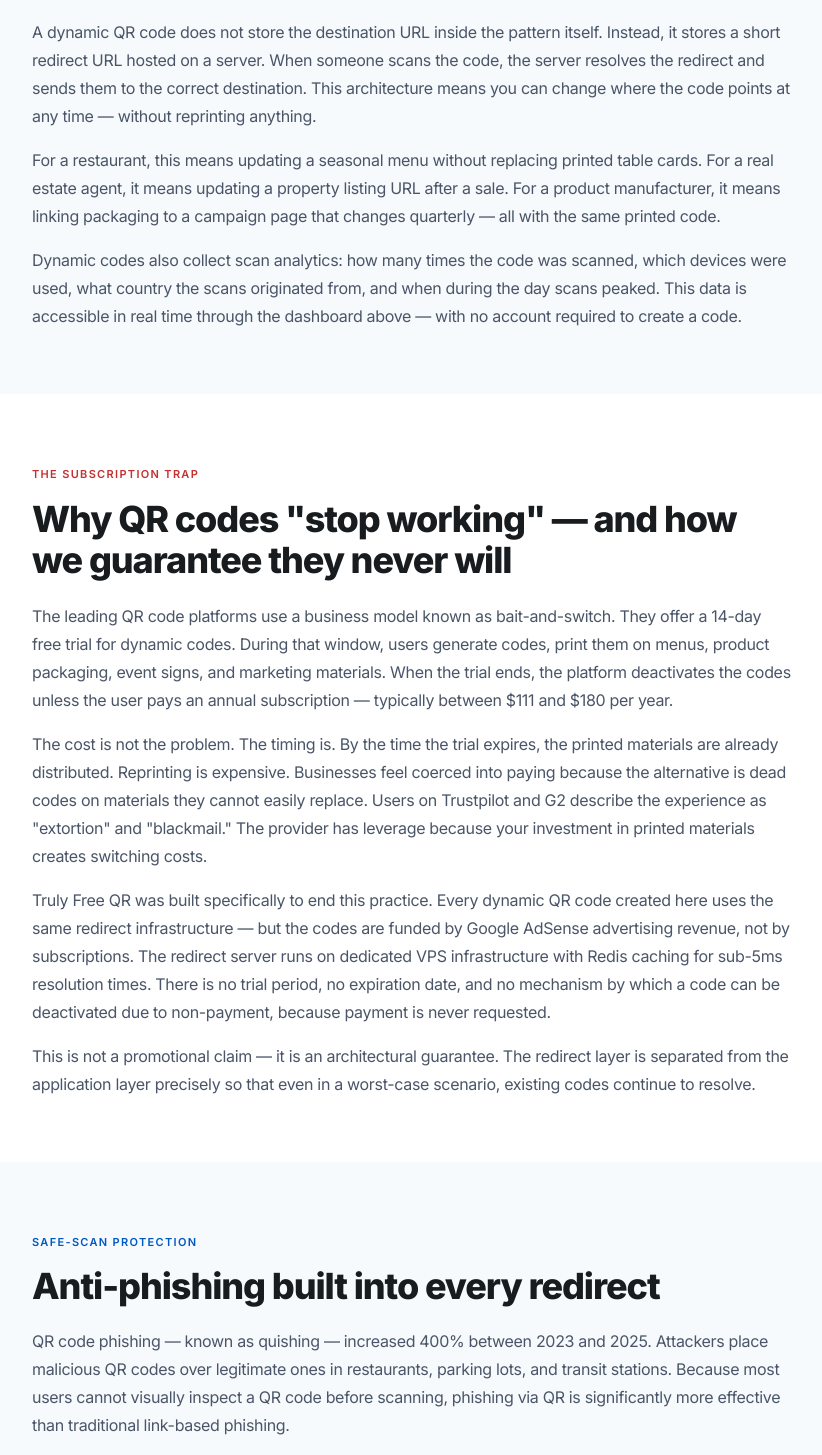
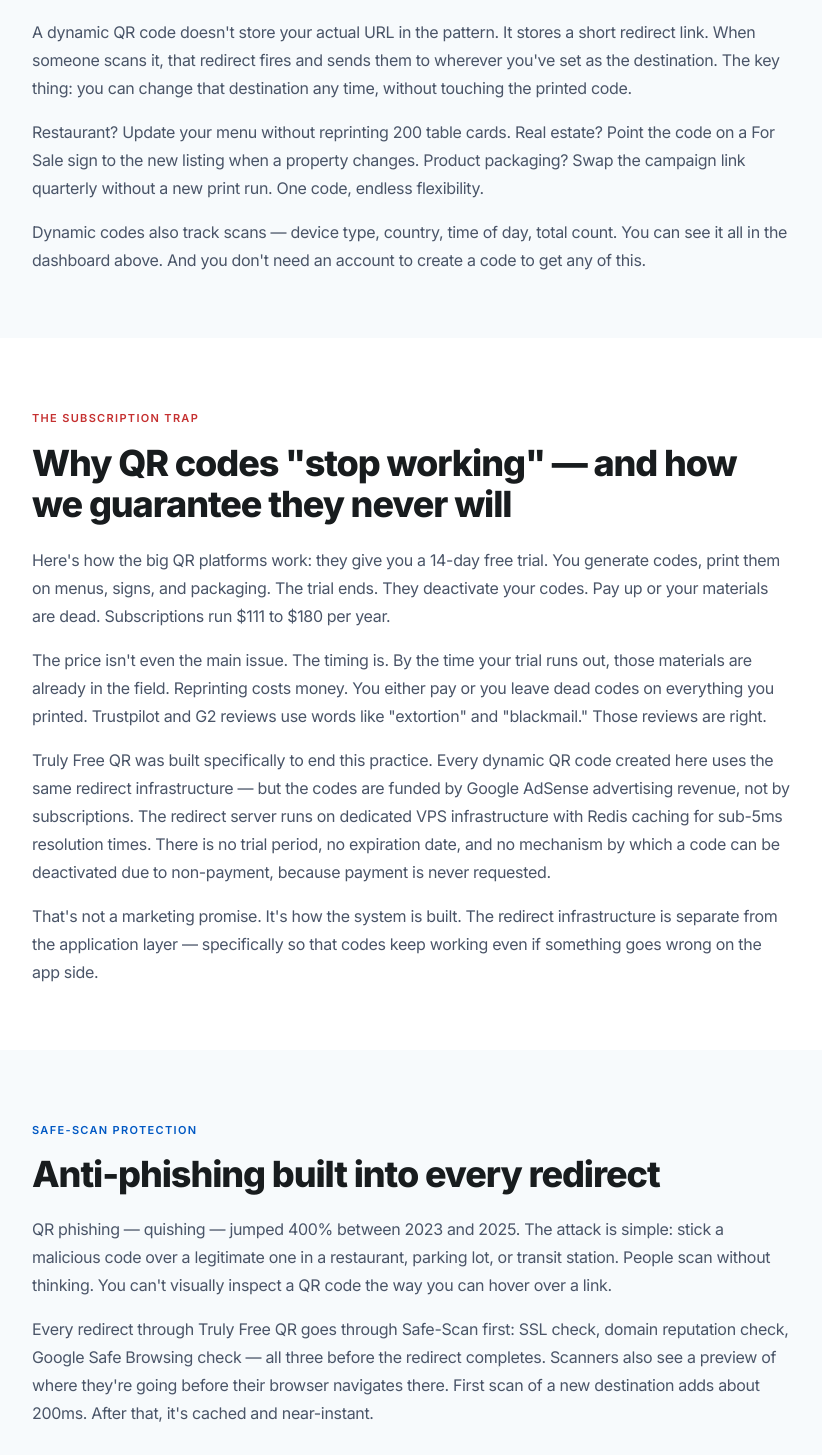
Before and after one commit to gsmith0572-dot/truly-free-qr, a Next.js app: page / in a window 1280 px wide. Shown: the part 1055-2510 px from the top of the page, without its empty margins (228-1050 px from the left). Built offline with nearby package versions, Linux system fonts and the light colour scheme.

Commit message:
feat: humanize HomepageContent — natural voice, no AI patterns

```diff
--- a/src/components/HomepageContent.tsx
+++ b/src/components/HomepageContent.tsx
@@ -74,13 +74,13 @@
               A QR code that works for your business, not against it
             </h2>
             <p style={{ fontSize: "16px", color: "#4a5568", lineHeight: 1.75, marginBottom: "16px" }}>
-              A dynamic QR code does not store the destination URL inside the pattern itself. Instead, it stores a short redirect URL hosted on a server. When someone scans the code, the server resolves the redirect and sends them to the correct destination. This architecture means you can change where the code points at any time — without reprinting anything.
+              A dynamic QR code doesn't store your actual URL in the pattern. It stores a short redirect link. When someone scans it, that redirect fires and sends them to wherever you've set as the destination. The key thing: you can change that destination any time, without touching the printed code.
             </p>
             <p style={{ fontSize: "16px", color: "#4a5568", lineHeight: 1.75, marginBottom: "16px" }}>
-              For a restaurant, this means updating a seasonal menu without replacing printed table cards. For a real estate agent, it means updating a property listing URL after a sale. For a product manufacturer, it means linking packaging to a campaign page that changes quarterly — all with the same printed code.
+              Restaurant? Update your menu without reprinting 200 table cards. Real estate? Point the code on a For Sale sign to the new listing when a property changes. Product packaging? Swap the campaign link quarterly without a new print run. One code, endless flexibility.
             </p>
             <p style={{ fontSize: "16px", color: "#4a5568", lineHeight: 1.75, marginBottom: "0" }}>
-              Dynamic codes also collect scan analytics: how many times the code was scanned, which devices were used, what country the scans originated from, and when during the day scans peaked. This data is accessible in real time through the dashboard above — with no account required to create a code.
+              Dynamic codes also track scans — device type, country, time of day, total count. You can see it all in the dashboard above. And you don't need an account to create a code to get any of this.
             </p>
           </div>
         </section>
@@ -94,16 +94,16 @@
               Why QR codes "stop working" — and how we guarantee they never will
             </h2>
             <p style={{ fontSize: "16px", color: "#4a5568", lineHeight: 1.75, marginBottom: "16px" }}>
-              The leading QR code platforms use a business model known as bait-and-switch. They offer a 14-day free trial for dynamic codes. During that window, users generate codes, print them on menus, product packaging, event signs, and marketing materials. When the trial ends, the platform deactivates the codes unless the user pays an annual subscription — typically between $111 and $180 per year.
+              Here's how the big QR platforms work: they give you a 14-day free trial. You generate codes, print them on menus, signs, and packaging. The trial ends. They deactivate your codes. Pay up or your materials are dead. Subscriptions run $111 to $180 per year.
             </p>
             <p style={{ fontSize: "16px", color: "#4a5568", lineHeight: 1.75, marginBottom: "16px" }}>
-              The cost is not the problem. The timing is. By the time the trial expires, the printed materials are already distributed. Reprinting is expensive. Businesses feel coerced into paying because the alternative is dead codes on materials they cannot easily replace. Users on Trustpilot and G2 describe the experience as "extortion" and "blackmail." The provider has leverage because your investment in printed materials creates switching costs.
+              The price isn't even the main issue. The timing is. By the time your trial runs out, those materials are already in the field. Reprinting costs money. You either pay or you leave dead codes on everything you printed. Trustpilot and G2 reviews use words like "extortion" and "blackmail." Those reviews are right.
             </p>
             <p style={{ fontSize: "16px", color: "#4a5568", lineHeight: 1.75, marginBottom: "16px" }}>
               Truly Free QR was built specifically to end this practice. Every dynamic QR code created here uses the same redirect infrastructure — but the codes are funded by Google AdSense advertising revenue, not by subscriptions. The redirect server runs on dedicated VPS infrastructure with Redis caching for sub-5ms resolution times. There is no trial period, no expiration date, and no mechanism by which a code can be deactivated due to non-payment, because payment is never requested.
             </p>
             <p style={{ fontSize: "16px", color: "#4a5568", lineHeight: 1.75 }}>
-              This is not a promotional claim — it is an architectural guarantee. The redirect layer is separated from the application layer precisely so that even in a worst-case scenario, existing codes continue to resolve.
+              That's not a marketing promise. It's how the system is built. The redirect infrastructure is separate from the application layer — specifically so that codes keep working even if something goes wrong on the app side.
             </p>
           </div>
         </section>
@@ -117,10 +117,10 @@
               Anti-phishing built into every redirect
             </h2>
             <p style={{ fontSize: "16px", color: "#4a5568", lineHeight: 1.75, marginBottom: "16px" }}>
-              QR code phishing — known as quishing — increased 400% between 2023 and 2025. Attackers place malicious QR codes over legitimate ones in restaurants, parking lots, and transit stations. Because most users cannot visually inspect a QR code before scanning, phishing via QR is significantly more effective than traditional link-based phishing.
+              QR phishing — quishing — jumped 400% between 2023 and 2025. The attack is simple: stick a malicious code over a legitimate one in a restaurant, parking lot, or transit station. People scan without thinking. You can't visually inspect a QR code the way you can hover over a link.
             </p>
             <p style={{ fontSize: "16px", color: "#4a5568", lineHeight: 1.75, marginBottom: "0" }}>
-              Every redirect processed through Truly Free QR runs through Safe-Scan: a three-layer verification system that checks SSL validity, domain reputation, and the Google Safe Browsing API before completing the redirect. Users also see a destination preview screen so they can confirm where the code leads before their browser navigates there. Safe-Scan adds approximately 200ms to the first scan of a new destination, with subsequent scans cached for near-instant resolution.
+              Every redirect through Truly Free QR goes through Safe-Scan first: SSL check, domain reputation check, Google Safe Browsing check — all three before the redirect completes. Scanners also see a preview of where they're going before their browser navigates there. First scan of a new destination adds about 200ms. After that, it's cached and near-instant.
             </p>
           </div>
         </section>
```
